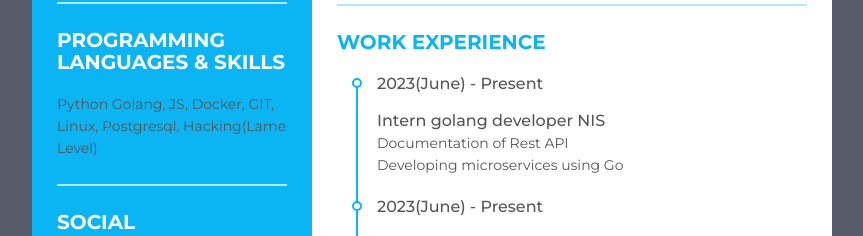
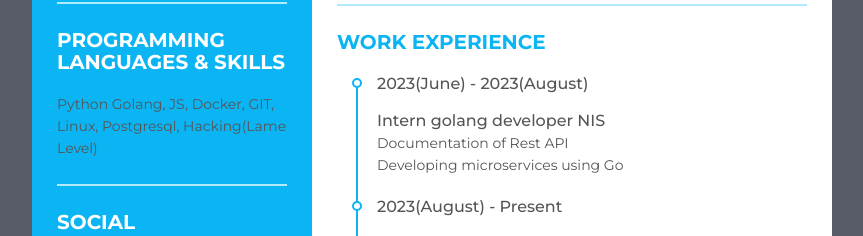
Before and after one commit to IldartDiyar/Diyar, a plain HTML site: page index.html in a window 1280 px wide. Shown: the part 273-509 px from the top of the page, without its empty margins (208-1071 px from the left). Drawn offline with Linux system fonts and the light colour scheme.

Commit message:
fix: work exp.

```diff
--- a/index.html
+++ b/index.html
@@ -83,7 +83,7 @@
                 </div>
                 <ul>
                     <li>
-                        <div class="date">2023(June) - Present</div>
+                        <div class="date">2023(June) - 2023(August)</div>
                         <div class="info">
                             <p class="semi-bold">Intern golang developer NIS</p>
                             <p>Documentation of Rest API</p>
@@ -91,7 +91,7 @@
                         </div>
                     </li>
                     <li>
-                        <div class="date">2023(June) - Present</div>
+                        <div class="date">2023(August) - Present</div>
                         <div class="info">
                             <p class="semi-bold">Junior Software Engineer Alem School</p>
                             <p>Vue js, React js</p>
```
